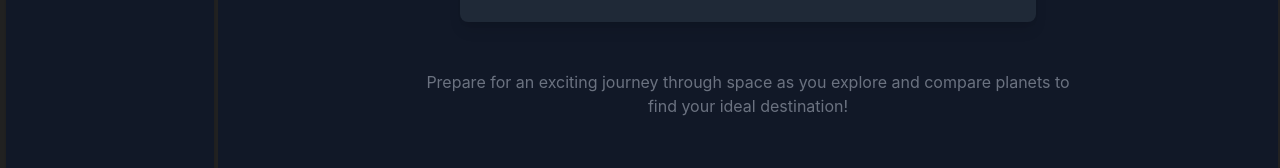
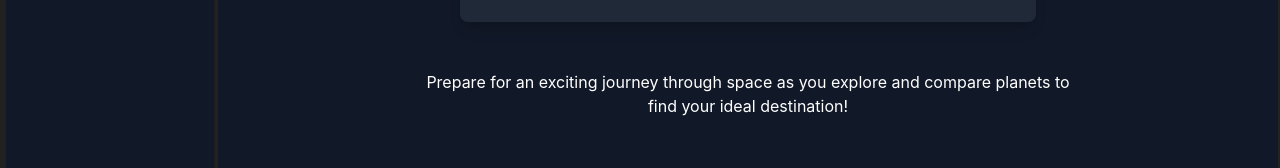
Before and after one commit to colenocks/space-exploration-journal, a React (Vite) app in the folder frontend/: page / in a window 1280 px wide. Shown: the part 525-693 px from the top of the page. Built offline with nearby package versions, Linux system fonts and the light colour scheme.

Commit message:
style: vercel accesibility audit changes

```diff
--- a/frontend/src/components/Dashboard.tsx
+++ b/frontend/src/components/Dashboard.tsx
@@ -4,7 +4,7 @@ import Navigation from "./Navigation";
 
 const Dashboard = () => {
   return (
-    <div className='flex h-screen py-1 bg-gray-850 p-0.5'>
+    <main className='flex h-screen py-1 bg-gray-850 p-0.5'>
       <Navigation />
 
       <div className='flex-grow flex flex-col'>
@@ -16,7 +16,7 @@ const Dashboard = () => {
           <Outlet />
         </div>
       </div>
-    </div>
+    </main>
   );
 };
 
--- a/frontend/src/components/Home.tsx
+++ b/frontend/src/components/Home.tsx
@@ -24,7 +24,7 @@ const Home = () => {
           </ul>
         </div>
 
-        <p className='text-center text-gray-500 mt-12'>
+        <p className='text-center text-white mt-12'>
           Prepare for an exciting journey through space as you explore and compare planets to find your ideal destination!
         </p>
       </div>
--- a/frontend/src/components/Navigation.tsx
+++ b/frontend/src/components/Navigation.tsx
@@ -19,7 +19,7 @@ const Navigation = ({ className }: { className?: string }) => {
         isCollapsed ? "w-16" : "w-52"
       } ${className}`}>
       {/* Toggle Button */}
-      <button onClick={toggleSidebar} className='text-gray-100 mb-4 focus:outline-none'>
+      <button onClick={toggleSidebar} className='text-gray-100 mb-4 focus:outline-none' aria-label='expand or collapse button'>
         {isCollapsed ? <FiArrowRightCircle size={24} /> : <FiArrowLeftCircle size={24} />}
       </button>
 
```
